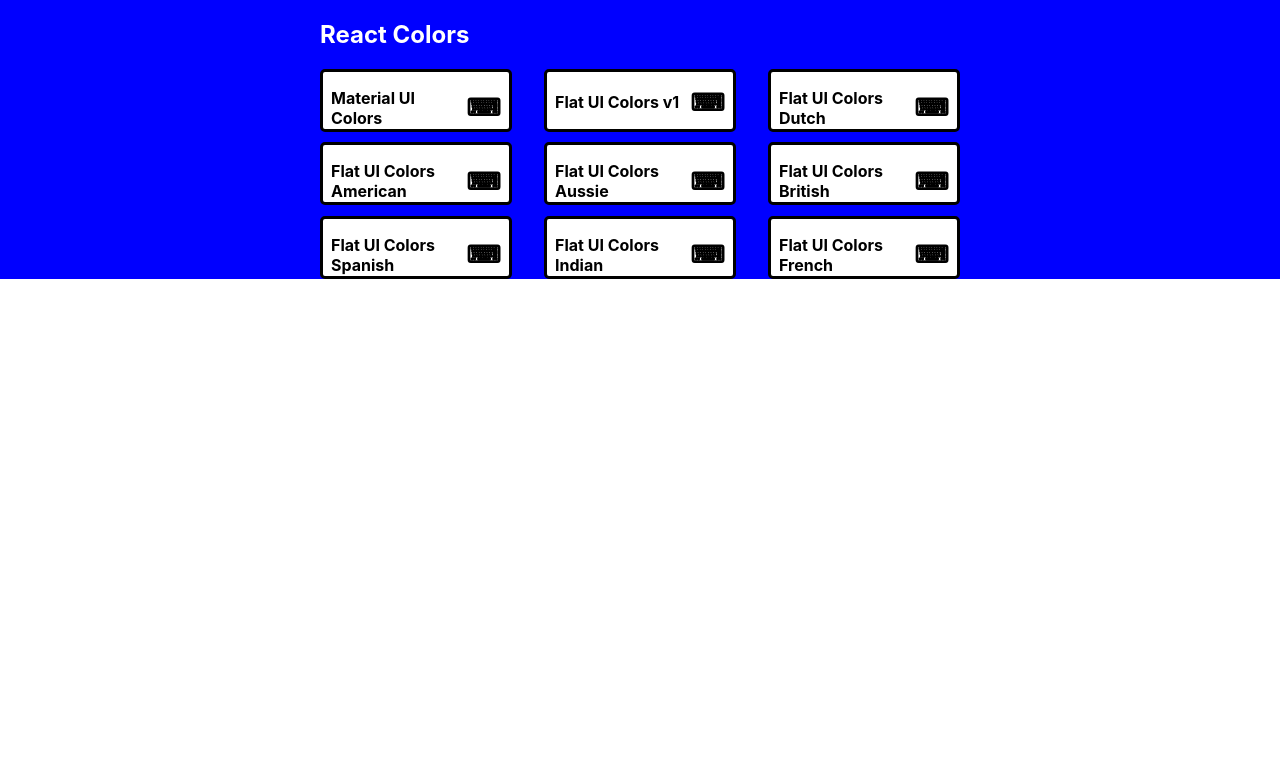
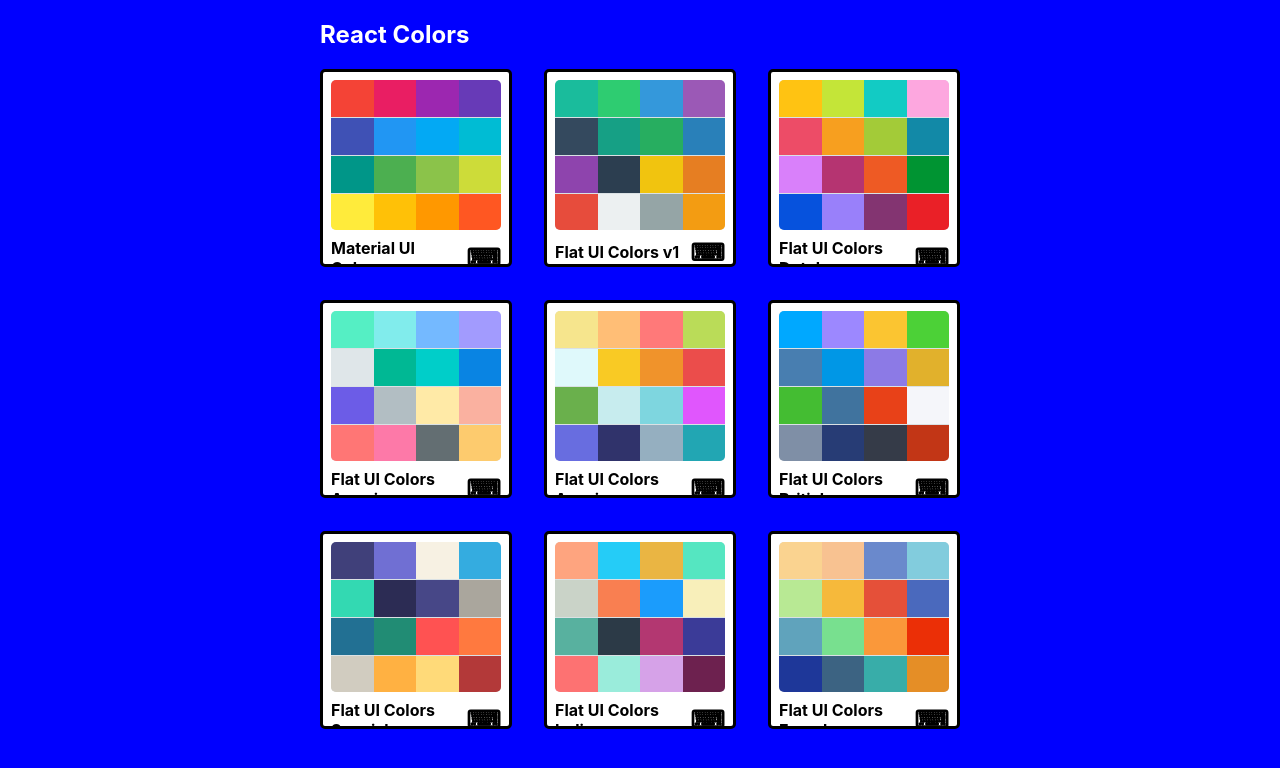
Before and after one commit to akhilbharti/colorApp, a React (Create React App) app: page / in a window 1280 px wide. Shown: the top 768 px of the page. Built offline with nearby package versions, Linux system fonts and the light colour scheme.

Commit message:
each minipalette styles added

```diff
--- a/src/components/miniPalette.js
+++ b/src/components/miniPalette.js
@@ -14,7 +14,11 @@
     }
   },
   colors:{
-    backgroundColor:"grey",
+    backgroundColor:"#dae1e4",
+     borderRadius:"5px",
+    height:"150px",
+    width:"100%",
+    overflow:"hidden"
   },
   title:{
     display:"flex",
@@ -29,14 +33,25 @@
   emoji:{
     marginLeft:"0.5rem",
     fontSize:"1.5rem",
+  },
+  minicolor:{
+    height:"25%",
+    width:"25%",
+    display:"inline-block",
+    margin:"0 auto",
+    position:"relative",
+    marginBottom:"-3.5px"
   }
 })
 
 function MiniPalette(props){
-  const {paletteName, emoji} = props
+  const {colors, paletteName, emoji} = props
   const classes = styles()
+  const minimap = colors.map(color=>(
+    <div  key={color.name} className={classes.minicolor} style={{backgroundColor:color.color}}></div>
+  ))
   return (<div className={classes.root}>
-    <div className={classes.colors}></div>
+    <div className={classes.colors}>{minimap}</div>
     <h5 className={classes.title}>{paletteName} <span className={classes.emoji}>{emoji}</span></h5>
   </div>)
 }
--- a/src/components/paletteList.js
+++ b/src/components/paletteList.js
@@ -6,7 +6,7 @@
 const styles= makeStyles({
   root:{
     backgroundColor:"blue",
-    height:"100%",
+    height:"100vh",
     display:"flex",
     alignItems:"flex-start",
     justifyContent:"center"
```
